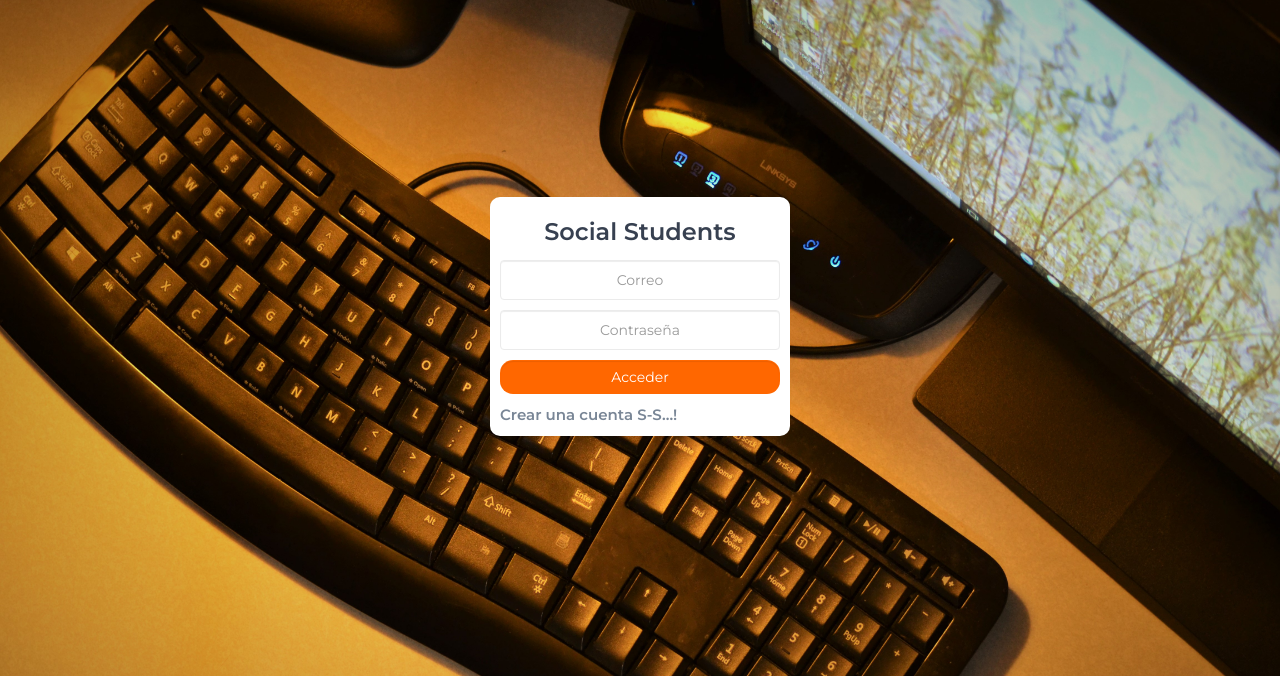
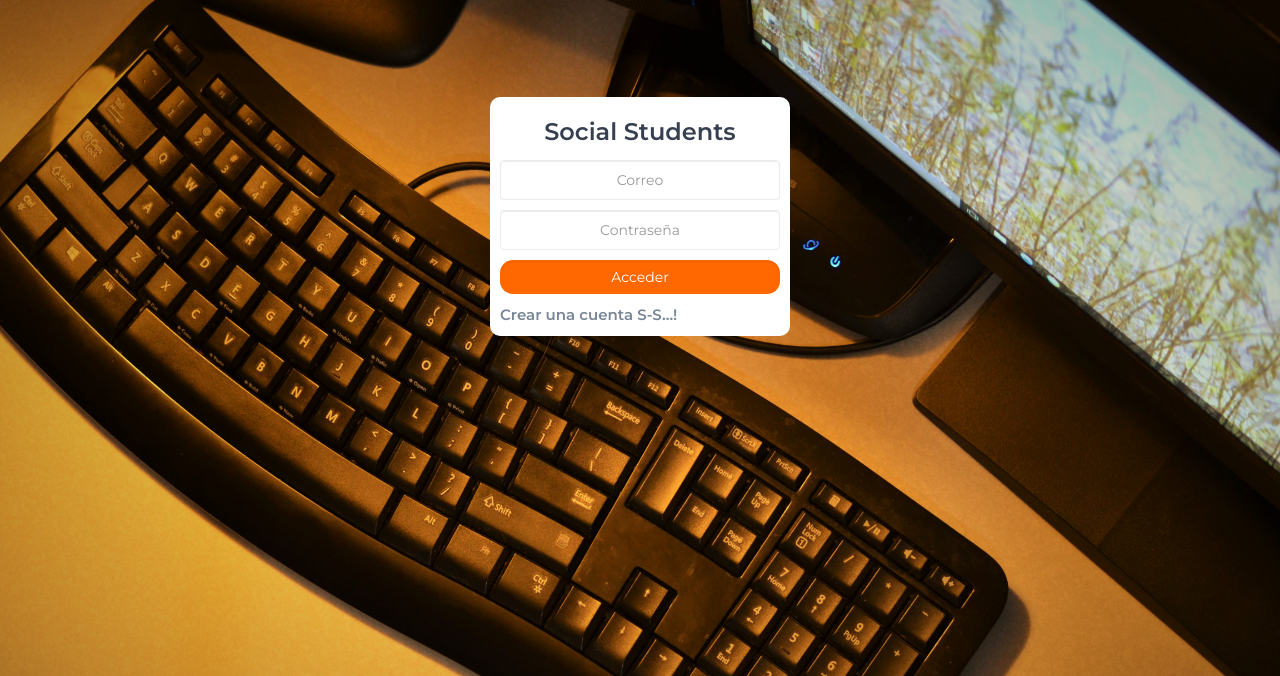
Before and after one commit to GandresCoello18/social-students-and-php, a PHP site: page /login.php in a window 1280 px wide. Shown: the part 53-729 px from the top of the page. Run offline with PHP 8.4, Linux system fonts and the light colour scheme.

Commit message:
editar top de login

```diff
--- a/css/login.css
+++ b/css/login.css
@@ -3,7 +3,7 @@ form{
     position: relative;
     margin: auto;
     width: 300px;
-    top: 250px;
+    top: 150px;
     background-color: #fff;
     padding: 10px;
     border-radius: 10px;
```
